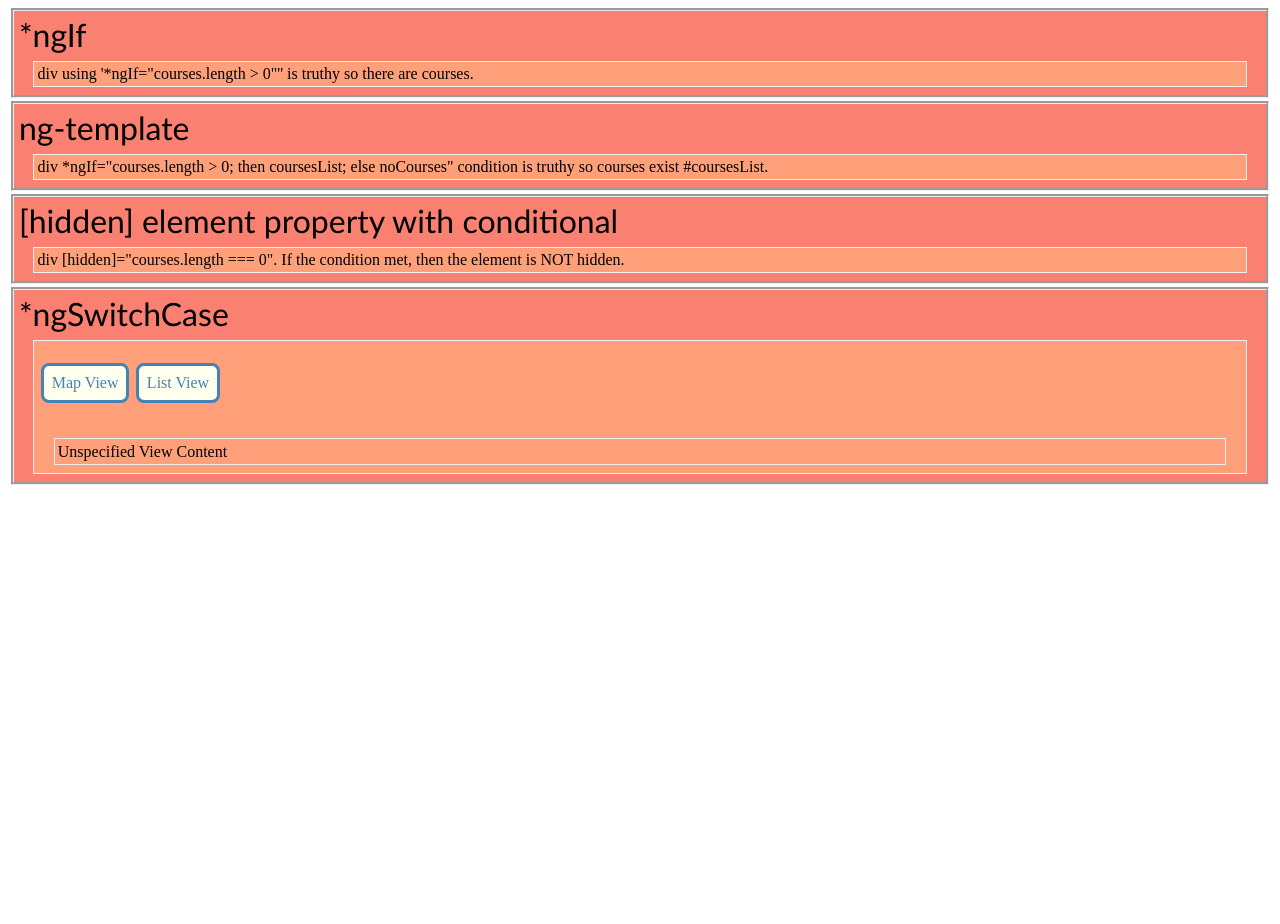
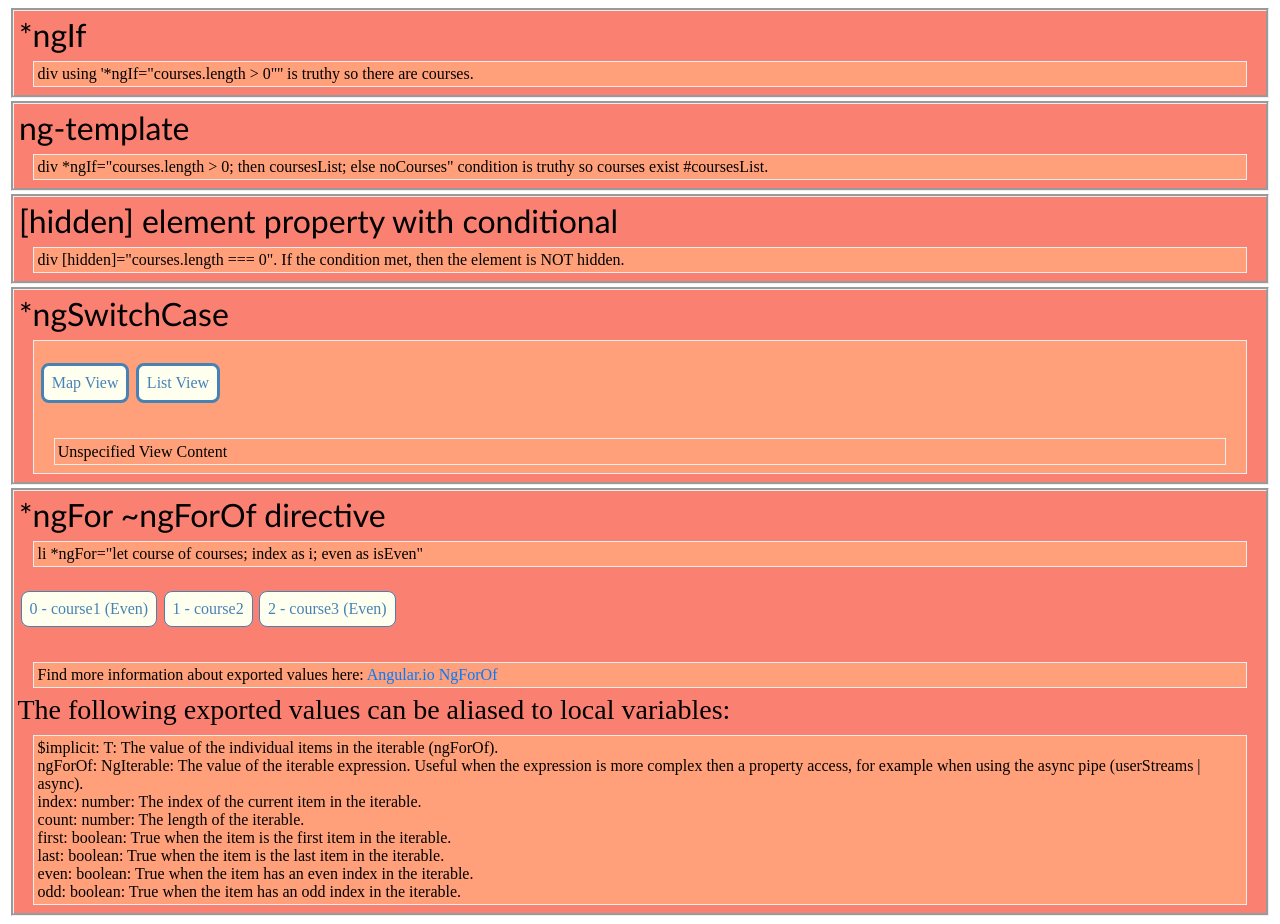
Before and after one commit to clgrogan/Directives-NG, an Angular app: page / in a window 1280 px wide. Before the commit the page ends 800 px from the top, so only its background shows below. Built offline with nearby package versions, Linux system fonts and the light colour scheme.

Commit message:
Added *ngFor ~ngForOf directive

```diff
--- a/src/app/app.component.html
+++ b/src/app/app.component.html
@@ -1,4 +1,5 @@
 <main>
   <ng-if></ng-if>
   <ng-switch-case></ng-switch-case>
+  <ng-for></ng-for>
 </main>
--- a/src/app/app.module.ts
+++ b/src/app/app.module.ts
@@ -4,12 +4,14 @@ import { NgModule } from '@angular/core';
 import { AppComponent } from './app.component';
 import { NgIfComponent } from './ng-if/ng-if.component';
 import { NgSwitchCaseComponent } from './ng-switch-case/ng-switch-case.component';
+import { NgForComponent } from './ng-for/ng-for.component';
 
 @NgModule({
   declarations: [
     AppComponent,
     NgIfComponent,
-    NgSwitchCaseComponent
+    NgSwitchCaseComponent,
+    NgForComponent
   ],
   imports: [
     BrowserModule
--- /dev/null
+++ b/src/app/ng-for/ng-for.component.html
@@ -0,0 +1,36 @@
+<section class="ng-section">
+  <h2>*ngFor ~ngForOf directive</h2>
+  <p class="code">
+    li *ngFor="let course of courses; index as i; even as isEven"
+  </p>
+  <div>
+    <ul class="no-bull pseudo-buttons">
+      <li
+        class="code"
+        *ngFor="let course of courses; index as i; even as isEven"
+      >
+        {{ i + " - " + course.name }} <span *ngIf="isEven">(Even)</span>
+      </li>
+    </ul>
+    <p class="code">
+      Find more information about exported values here:
+      <a href="https://angular.io/api/common/NgForOf">Angular.io NgForOf</a>
+    </p>
+  </div>
+  <div>
+    <h3>The following exported values can be aliased to local variables:</h3>
+    <p class="code">
+      $implicit: T: The value of the individual items in the iterable
+      (ngForOf).<br />
+      ngForOf: NgIterable: The value of the iterable expression. Useful when the
+      expression is more complex then a property access, for example when using
+      the async pipe (userStreams | async).<br />
+      index: number: The index of the current item in the iterable.<br />
+      count: number: The length of the iterable.<br />
+      first: boolean: True when the item is the first item in the iterable.<br />
+      last: boolean: True when the item is the last item in the iterable.<br />
+      even: boolean: True when the item has an even index in the iterable.<br />
+      odd: boolean: True when the item has an odd index in the iterable.
+    </p>
+  </div>
+</section>
--- /dev/null
+++ b/src/app/ng-for/ng-for.component.ts
@@ -0,0 +1,15 @@
+import { Component } from "@angular/core";
+
+@Component({
+  selector: "ng-for",
+  templateUrl: "./ng-for.component.html",
+  styleUrls: ["../app.component.scss", "./ng-for.component.scss"],
+})
+export class NgForComponent {
+  constructor() {}
+  courses = [
+    { id: 1, name: "course1" },
+    { id: 2, name: "course2" },
+    { id: 3, name: "course3" },
+  ];
+}
```
Also changed, not shown: src/app/ng-for/ng-for.component.scss (added), 1 other file (tests, documents, lock files or other folders).
